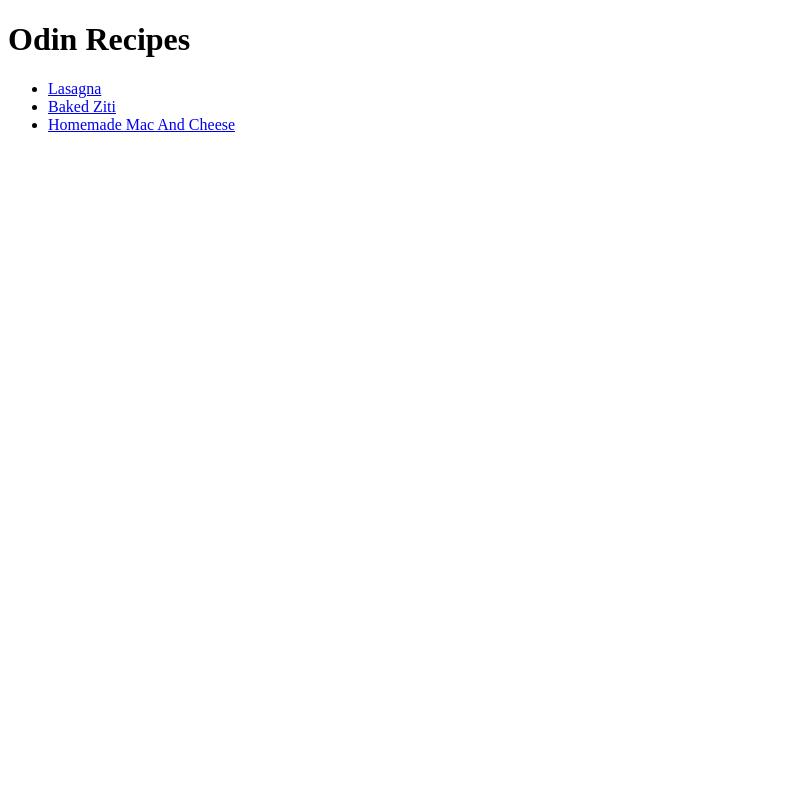
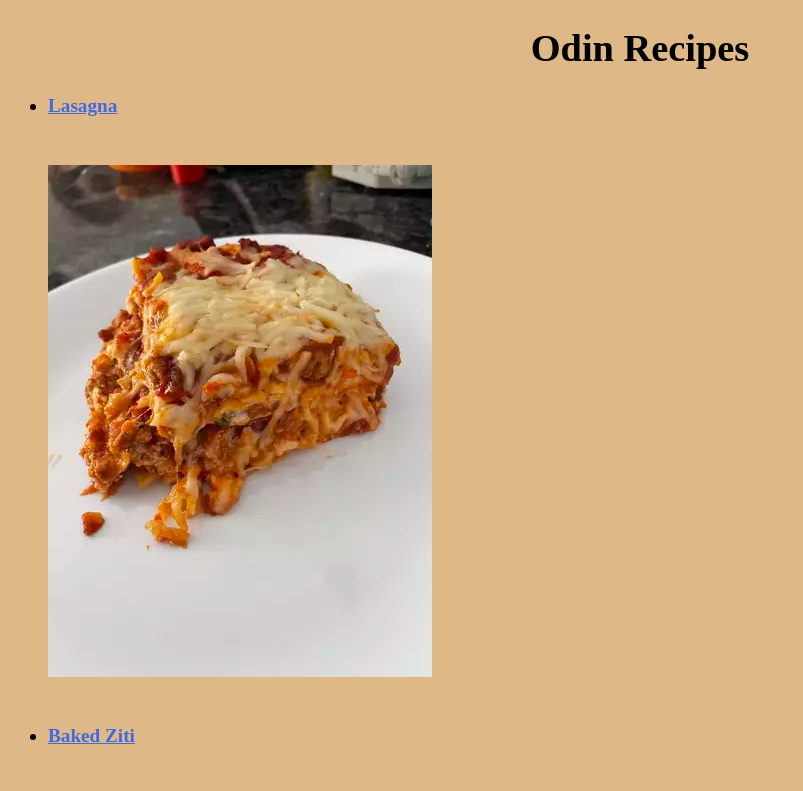
Before and after one commit to aryan598/odin-recipes, a plain HTML site: page index.html in a window 1280 px wide. Shown: the top 791 px of the page, without its empty margins (0-803 px from the left). Drawn offline with Linux system fonts and the light colour scheme.

Commit message:
Add image and css to index.html and css to recipes

```diff
--- a/index.html
+++ b/index.html
@@ -4,14 +4,23 @@
     <meta charset="UTF-8">
     <meta http-equiv="X-UA-Compatible" content="IE=edge">
     <meta name="viewport" content="width=device-width, initial-scale=1.0">
+    <link rel="stylesheet" href="styles.css">
     <title>Odin Recipes</title>
 </head>
 <body>
     <h1>Odin Recipes</h1>
     <ul>
-        <li><a href="./recipes/lasagna.html">Lasagna</a></li>
-        <li><a href="./recipes/baked_ziti.html">Baked Ziti</a></li>
-        <li><a href="./recipes/homemade_mac_and_cheese.html">Homemade Mac And Cheese</a></li>
+        <li><h4><a href="./recipes/lasagna.html">Lasagna</a></h4></li>
+        <br>
+        <a href="./recipes/lasagna.html"><img src="./recipes/image.webp" alt="lasagna image"></a>
+        <br>
+        <li><h4><a href="./recipes/baked_ziti.html">Baked Ziti</a></h4></li>
+        <br>
+        <a href="./recipes/baked_ziti.html"><img src="./recipes/baked-zitti.webp" alt="Baked Ziti Image"></a>
+        <br>
+        <li><h4><a href="./recipes/homemade_mac_and_cheese.html">Homemade Mac And Cheese</a></h4></li>
+        <br>
+        <a href="./recipes/homemade_mac_and_cheese.html"><img src="./recipes/mac-and-cheese.webp" alt="mac and cheese image"></a>
     </ul>
 </body>
 </html>
--- /dev/null
+++ b/recipes/baked_ziti.css
@@ -0,0 +1,10 @@
+body {
+    text-align: center;
+    background-color: burlywood;
+    font-size: larger;
+}
+
+
+h3, li {
+    text-align: left;
+}
--- /dev/null
+++ b/recipes/lasagna.css
@@ -0,0 +1,10 @@
+body {
+    text-align: center;
+    background-color: burlywood;
+    font-size: larger;
+}
+
+
+h3, li, p {
+    text-align: left;
+}
--- /dev/null
+++ b/recipes/mac_cheese.css
@@ -0,0 +1,10 @@
+body {
+    text-align: center;
+    background-color: burlywood;
+    font-size: larger;
+}
+
+
+h3, li, p {
+    text-align: left;
+}
--- /dev/null
+++ b/styles.css
@@ -0,0 +1,21 @@
+body {
+    text-align: center;
+    background-color: burlywood;
+    font-size: larger;
+}
+
+h4 {
+    text-align: left;
+}
+
+img {
+    display: block;
+}
+
+a {
+    color: royalblue;
+}
+
+a:hover{
+    color: black;
+}
```
Also changed, not shown: recipes/baked_ziti.html (+1 -0 lines), recipes/homemade_mac_and_cheese.html (+1 -0 lines), recipes/lasagna.html (+1 -0 lines).
